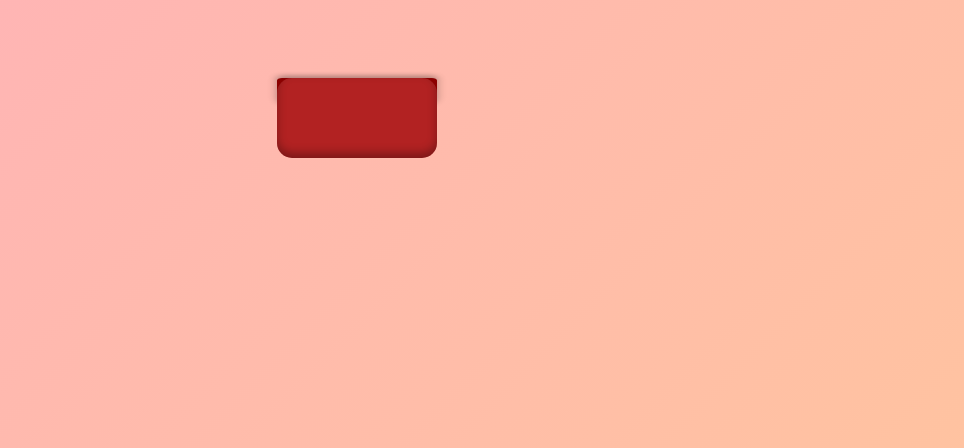
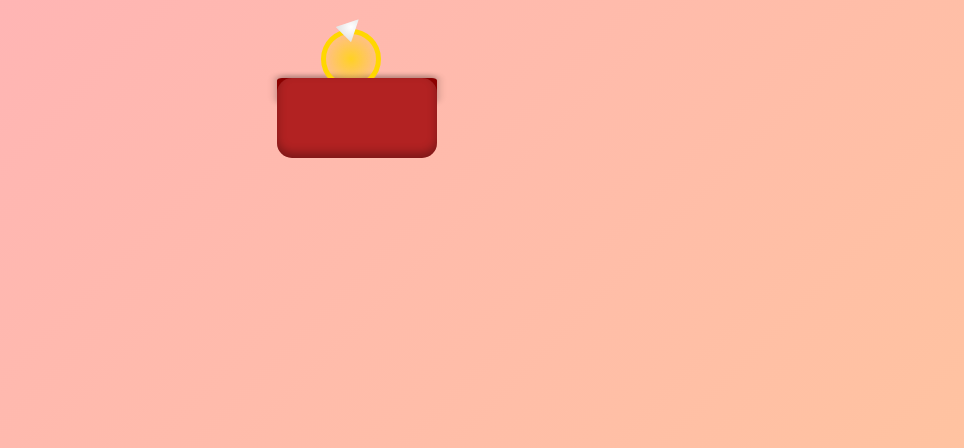
Before and after one commit to rudranshyt/ringverse2D, a plain HTML site: page templates/ringverse.html in a window 1280 px wide. Both pictures are taken after a click on the element 640 px from the left and 470 px from the top of the page. Shown: the part 352-800 px from the top of the page, without its empty margins (283-1247 px from the left). Drawn offline with Linux system fonts and the light colour scheme.

Commit message:
Added a ring

```diff
--- a/controllers/ringverse.js
+++ b/controllers/ringverse.js
@@ -10,16 +10,12 @@ displaytext();
 
 document.addEventListener("DOMContentLoaded", function () {
   const boxBase = document.querySelector(".box-base");
-  const boxLid = document.querySelector(".box-lid");
+  const mainContainer = document.querySelector(".main-container");
 
   let isOpen = false;
 
   boxBase.addEventListener("click", function () {
-    if (isOpen) {
-      boxLid.style.transform = "rotateX(20deg)";
-    } else {
-      boxLid.style.transform = "rotateX(120deg)";
-    }
     isOpen = !isOpen;
+    mainContainer.classList.toggle("open", isOpen);
   });
 });
--- a/styles/ringverse.css
+++ b/styles/ringverse.css
@@ -29,8 +29,11 @@ body {
     position: absolute;
     bottom: 0;
     box-shadow: inset 0px -5px 10px rgba(0, 0, 0, 0.3);
+    display: flex;
+    justify-content: center;
+    align-items: center;
+    z-index: 2;
 }
-
 .box-lid {
     width: 160px;
     height: 60px;
@@ -44,6 +47,48 @@ body {
     transition: transform 0.6s ease-in-out;
     box-shadow: 0px 5px 10px rgba(0, 0, 0, 0.3);
 }
-.main-container:hover .box-lid {
-    transform: rotateX(120deg);
+
+/* Ring */
+.ring {
+    width: 50px;
+    height: 50px;
+    border: 5px solid gold;
+    border-radius: 50%;
+    position: absolute;
+    bottom: 15px;
+    left: 50%;
+    transform: translateX(-50%) translateY(40px); /* Separating X and Y */
+    opacity: 0;
+    transition: transform 0.7s ease-in-out, opacity 0.5s ease-in-out;
+    background: radial-gradient(circle, rgba(255, 215, 0, 0.8), transparent);
+    display: flex;
+    justify-content: center;
+    align-items: center;
+    z-index: 1;
+
 }
+
+/* Diamond */
+.ring::before {
+    content: "";
+    width: 22px;
+    height: 22px;
+    background: radial-gradient(circle, white, #e0e0e0);
+    position: absolute;
+    top: -18px;
+    left: 50%;
+    transform: translateX(-50%) rotate(45deg);
+    clip-path: polygon(50% 0%, 100% 100%, 0% 100%);
+    box-shadow: 0px 0px 8px rgba(255, 255, 255, 0.8);
+    z-index: 1;
+}
+
+/* Open the lid and show the ring */
+.open .box-lid {
+    transform: rotateX(120deg); /* Keeps the lid working */
+}
+
+.open .ring {
+    transform: translateX(-60%) translateY(-54px); /* Moves up while staying centered */
+    opacity: 1;
+}
--- a/templates/ringverse.html
+++ b/templates/ringverse.html
@@ -14,6 +14,7 @@
         <div class="main-container">
             <div class="box-lid"></div>
             <div class="box-base"></div>
+            <div class="ring"></div>
         </div>
     </div>
 
```
